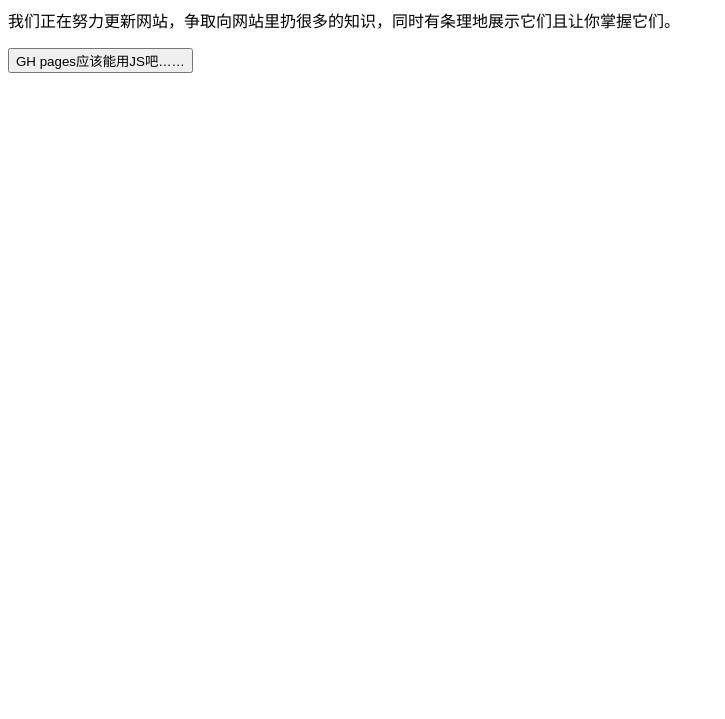
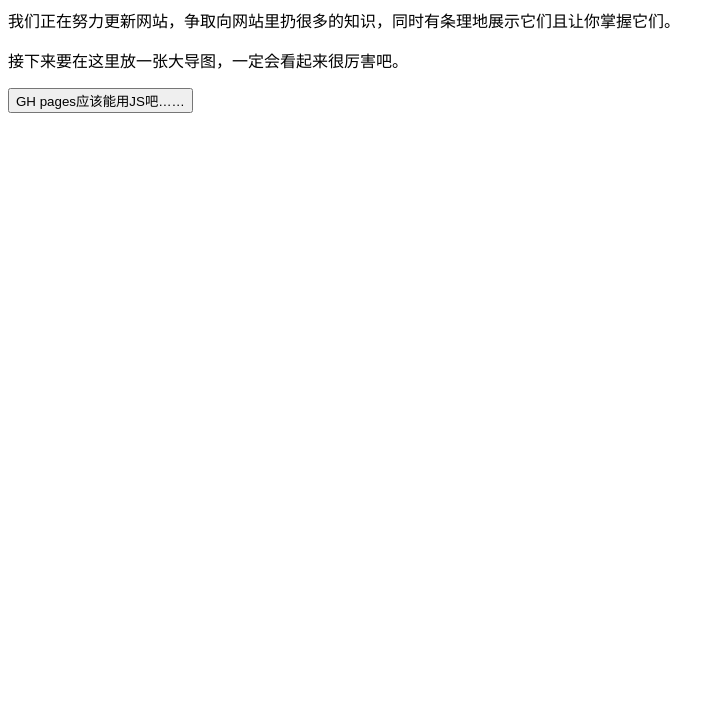
Before and after one commit to FourthDing/getknowledges, a plain HTML site: page knowledges/index.html in a window 1280 px wide. Shown: the part 81-800 px from the top of the page, without its empty margins (0-725 px from the left). Drawn offline with Linux system fonts and the light colour scheme.

Commit message:
Update index.html

```diff
--- a/knowledges/index.html
+++ b/knowledges/index.html
@@ -1,11 +1,12 @@
 <!DOCTYPE html>
 <html>
     <head>
-        <title>this page is under construction</title>
+        <title>《求知》所有知识。</title>
     </head>
     <body>
         <h1>《求知》所有知识。</h1>
         <p>我们正在努力更新网站，争取向网站里扔很多的知识，同时有条理地展示它们且让你掌握它们。</p>
+        <p>接下来要在这里放一张大导图，一定会看起来很厉害吧。</p>
         <button type="button" onclick="alert('能用！好欸！')">GH pages应该能用JS吧……</button>
     </body>
 </html>
```
